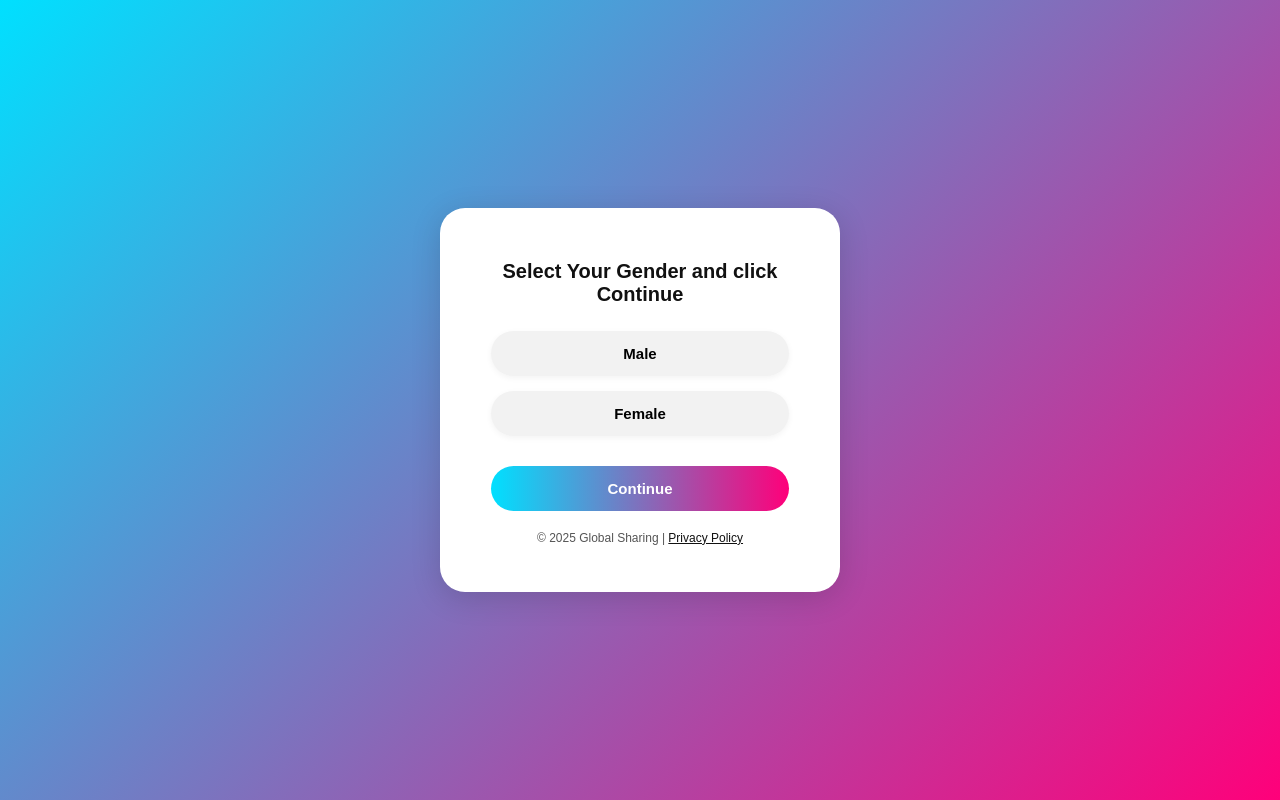
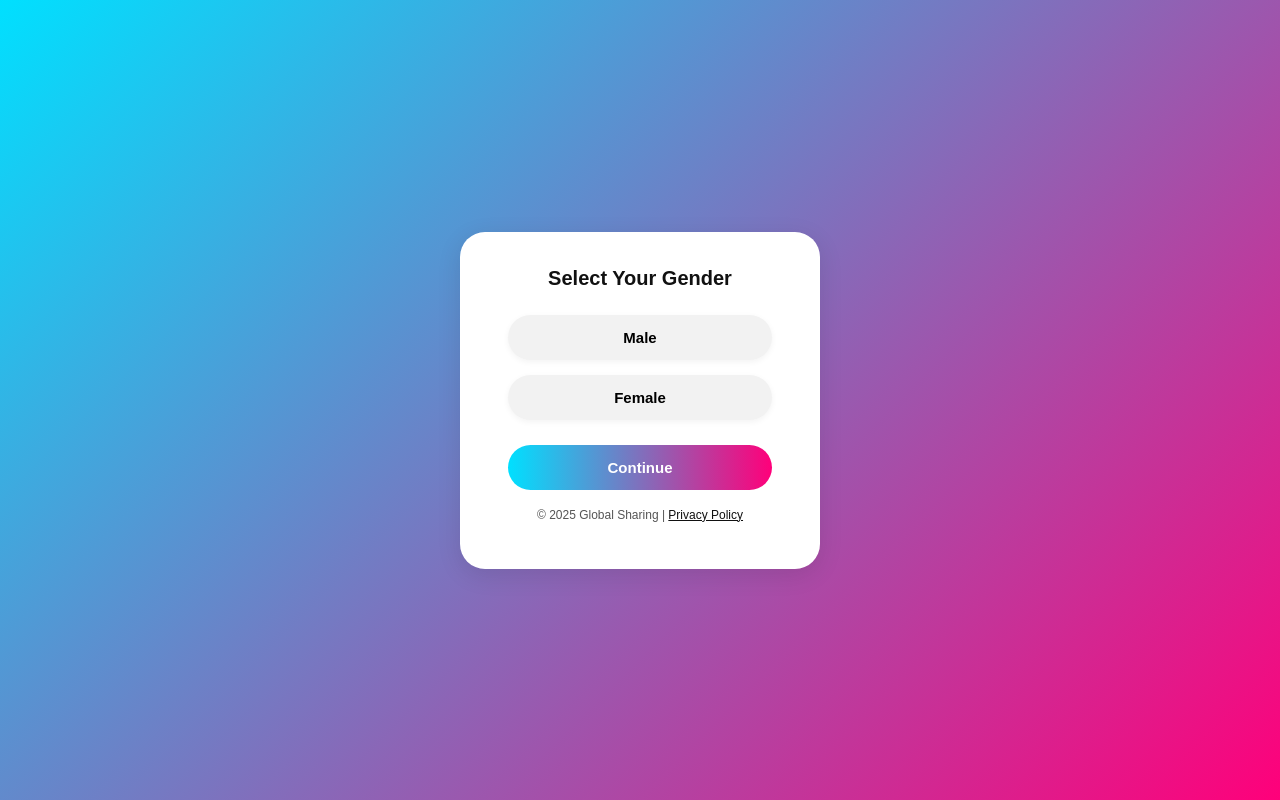
Before and after one commit to dailytrends1/donate, a plain HTML site: page index.html in a window 1280 px wide. Drawn offline with Linux system fonts and the light colour scheme.

Commit message:
Update index.html

```diff
--- a/index.html
+++ b/index.html
@@ -1,155 +1,114 @@
 <!DOCTYPE html>
 <html lang="en">
 <head>
-  <!-- TikTok Pixel Code Start -->
-<script>
-!function (w, d, t) {
-  w.TiktokAnalyticsObject=t;var ttq=w[t]=w[t]||[];ttq.methods=["page","track","identify","instances","debug","on","off","once","ready","alias","group","enableCookie","disableCookie","holdConsent","revokeConsent","grantConsent"],ttq.setAndDefer=function(t,e){t[e]=function(){t.push([e].concat(Array.prototype.slice.call(arguments,0)))}};for(var i=0;i<ttq.methods.length;i++)ttq.setAndDefer(ttq,ttq.methods[i]);ttq.instance=function(t){for(
-var e=ttq._i[t]||[],n=0;n<ttq.methods.length;n++)ttq.setAndDefer(e,ttq.methods[n]);return e},ttq.load=function(e,n){var r="https://analytics.tiktok.com/i18n/pixel/events.js",o=n&&n.partner;ttq._i=ttq._i||{},ttq._i[e]=[],ttq._i[e]._u=r,ttq._t=ttq._t||{},ttq._t[e]=+new Date,ttq._o=ttq._o||{},ttq._o[e]=n||{};n=document.createElement("script")
-;n.type="text/javascript",n.async=!0,n.src=r+"?sdkid="+e+"&lib="+t;e=document.getElementsByTagName("script")[0];e.parentNode.insertBefore(n,e)};
-
-
-  ttq.load('D3TI823C77U93U3T8VUG');
-  ttq.page();
-}(window, document, 'ttq');
-</script>
-<!-- TikTok Pixel Code End -->
-  <script type="text/javascript">
-    (function(c,l,a,r,i,t,y){
-        c[a]=c[a]||function(){(c[a].q=c[a].q||[]).push(arguments)};
-        t=l.createElement(r);t.async=1;t.src="https://www.clarity.ms/tag/"+i;
-        y=l.getElementsByTagName(r)[0];y.parentNode.insertBefore(t,y);
-    })(window, document, "clarity", "script", "tv4ks57zn1");
-</script>
 <meta charset="UTF-8">
 <meta name="viewport" content="width=device-width, initial-scale=1.0">
 <title>Select Gender | Global Sharing</title>
+<meta name="description" content="Select your gender to continue. Safe, fast, and secure experience on Global Sharing.">
+<meta http-equiv="Cache-Control" content="max-age=31536000, must-revalidate">
+
 <style>
-  body {
-    margin: 0;
-    font-family: 'Poppins', sans-serif;
-    background: linear-gradient(135deg, #00e0ff, #ff007a);
-    height: 100vh;
-    display: flex;
-    justify-content: center;
-    align-items: center;
+  *{margin:0;padding:0;box-sizing:border-box;}
+  body{
+    font-family:'Poppins',sans-serif;
+    background:linear-gradient(135deg,#00e0ff,#ff007a);
+    height:100vh;
+    display:flex;
+    justify-content:center;
+    align-items:center;
+    color:#111;
   }
-
-  .card {
-    background: #fff;
-    width: 90%;
-    max-width: 350px;
-    border-radius: 25px;
-    text-align: center;
-    padding: 35px 25px;
-    box-shadow: 0 6px 30px rgba(0,0,0,0.15);
-    animation: fadeIn 0.7s ease forwards;
+  .card{
+    background:#fff;
+    width:90%;
+    max-width:360px;
+    border-radius:25px;
+    text-align:center;
+    padding:35px 25px;
+    box-shadow:0 6px 25px rgba(0,0,0,0.1);
+    animation:fadeIn 0.5s ease-in forwards;
   }
-
-  @keyframes fadeIn {
-    from {opacity:0; transform:translateY(25px);}
-    to {opacity:1; transform:translateY(0);}
+  @keyframes fadeIn{
+    from{opacity:0;transform:translateY(20px);}
+    to{opacity:1;transform:translateY(0);}
   }
-
-  h2 {
-    color: #111;
-    font-size: 20px;
-    margin-bottom: 25px;
+  h2{
+    font-size:20px;
+    margin-bottom:25px;
   }
-
-  /* Gender Button Style */
-  .gender {
-    display: flex;
-    flex-direction: column;
-    align-items: center;
-    gap: 15px;
-    margin-bottom: 30px;
+  .gender{
+    display:flex;
+    flex-direction:column;
+    gap:15px;
+    margin-bottom:25px;
   }
-
-  .gender button {
-    width: 85%;
-    background: #f2f2f2;
-    border: none;
-    border-radius: 25px;
-    padding: 14px 0;
-    font-weight: 600;
-    font-size: 15px;
-    cursor: pointer;
-    transition: 0.3s;
-    box-shadow: 0 2px 6px rgba(0,0,0,0.05);
+  .gender button{
+    width:85%;
+    margin:auto;
+    background:#f2f2f2;
+    border:none;
+    border-radius:25px;
+    padding:14px 0;
+    font-weight:600;
+    font-size:15px;
+    cursor:pointer;
+    transition:all .3s;
+    box-shadow:0 2px 6px rgba(0,0,0,0.05);
   }
-
-  .gender button:hover {
-    background: linear-gradient(90deg, #00e0ff, #ff007a);
-    color: #fff;
-    transform: scale(1.03);
+  .gender button:hover,
+  .gender button.active{
+    background:linear-gradient(90deg,#00e0ff,#ff007a);
+    color:#fff;
+    transform:scale(1.03);
   }
-
-  .gender button.active {
-    background: linear-gradient(90deg, #00e0ff, #ff007a);
-    color: #fff;
+  .continue{
+    width:85%;
+    background:linear-gradient(90deg,#00e0ff,#ff007a);
+    color:#fff;
+    border:none;
+    padding:14px 24px;
+    border-radius:25px;
+    font-size:15px;
+    font-weight:600;
+    cursor:pointer;
+    transition:0.3s;
   }
-
-  .continue {
-    display: inline-block;
-    background: linear-gradient(90deg, #00e0ff, #ff007a);
-    color: #fff;
-    border: none;
-    padding: 14px 24px;
-    border-radius: 25px;
-    font-size: 15px;
-    font-weight: 600;
-    cursor: pointer;
-    transition: 0.3s;
-    width: 85%;
+  .continue:hover{opacity:.9;transform:scale(1.02);}
+  footer{
+    font-size:12px;
+    color:#555;
+    margin-top:18px;
   }
-
-  .continue:hover {
-    opacity: 0.9;
-    transform: scale(1.02);
+  footer a{
+    color:#111;
+    text-decoration:underline;
+    cursor:pointer;
   }
-
-  footer {
-    font-size: 12px;
-    color: #555;
-    margin-top: 20px;
+  #privacy{
+    max-height:0;
+    overflow:hidden;
+    background:#f9f9f9;
+    color:#333;
+    font-size:12px;
+    text-align:left;
+    border-radius:20px;
+    padding:0 14px;
+    transition:max-height .4s ease,padding .3s ease;
+    margin-top:12px;
   }
-
-  footer a {
-    color: #111;
-    text-decoration: underline;
-    cursor: pointer;
-  }
-
-  /* Privacy slide box */
-  #privacy {
-    max-height: 0;
-    overflow: hidden;
-    background: #f9f9f9;
-    color: #333;
-    font-size: 12px;
-    text-align: left;
-    border-radius: 20px;
-    padding: 0 14px;
-    transition: max-height 0.5s ease, padding 0.3s ease;
-    margin-top: 12px;
-  }
-
-  #privacy.active {
-    max-height: 220px;
-    padding: 14px 16px;
+  #privacy.active{
+    max-height:200px;
+    padding:14px 16px;
   }
 </style>
 </head>
 <body>
   <div class="card">
-    <h2>Select Your Gender and click Continue</h2>
-
+    <h2>Select Your Gender</h2>
     <div class="gender">
       <button id="maleBtn">Male</button>
       <button id="femaleBtn">Female</button>
     </div>
-
     <button class="continue" id="continueBtn">Continue</button>
 
     <footer>
@@ -158,43 +117,38 @@ var e=ttq._i[t]||[],n=0;n<ttq.methods.length;n++)ttq.setAndDefer(e,ttq.methods[n
 
     <div id="privacy">
       <strong>Privacy Policy</strong><br><br>
-      Your privacy matters to us. We do not share personal details or gender information with anyone.
-      Data is used only to improve your experience on the Global Sharing platform.
-      By continuing, you agree to our secure data handling practices.
+      We value your privacy. Your gender and data are never shared or sold.
+      All information is used only to enhance your Global Sharing experience.
+      By continuing, you agree to our secure data handling policy.
     </div>
   </div>
 
 <script>
-  const maleBtn = document.getElementById('maleBtn');
-  const femaleBtn = document.getElementById('femaleBtn');
-  const continueBtn = document.getElementById('continueBtn');
-  const privacyToggle = document.getElementById('privacyToggle');
-  const privacyBox = document.getElementById('privacy');
-  let selectedGender = null;
+  const maleBtn=document.getElementById('maleBtn');
+  const femaleBtn=document.getElementById('femaleBtn');
+  const continueBtn=document.getElementById('continueBtn');
+  const privacyToggle=document.getElementById('privacyToggle');
+  const privacyBox=document.getElementById('privacy');
+  let selectedGender=null;
 
-  maleBtn.onclick = () => {
-    selectedGender = 'male';
+  maleBtn.onclick=()=>{
+    selectedGender='male';
     maleBtn.classList.add('active');
     femaleBtn.classList.remove('active');
   };
-  femaleBtn.onclick = () => {
-    selectedGender = 'female';
+  femaleBtn.onclick=()=>{
+    selectedGender='female';
     femaleBtn.classList.add('active');
     maleBtn.classList.remove('active');
   };
-
-  continueBtn.onclick = () => {
-    if (!selectedGender) {
+  continueBtn.onclick=()=>{
+    if(!selectedGender){
       alert('Please select your gender before continuing.');
       return;
     }
-    // Replace this with your actual next page link
-    window.location.href = "https://scholarship.cookrool.com/opportunity-to-get-paid-42000-to-relocate-to-the-usa-via-the-construction-visa-program-step-by-step-guide-opportunities-abroad";
+    window.location.href="https://scholarship.cookrool.com/opportunity-to-get-paid-42000-to-relocate-to-the-usa-via-the-construction-visa-program-step-by-step-guide-opportunities-abroad";
   };
-
-  privacyToggle.onclick = () => {
-    privacyBox.classList.toggle('active');
-  };
+  privacyToggle.onclick=()=>privacyBox.classList.toggle('active');
 </script>
 </body>
 </html>
```
